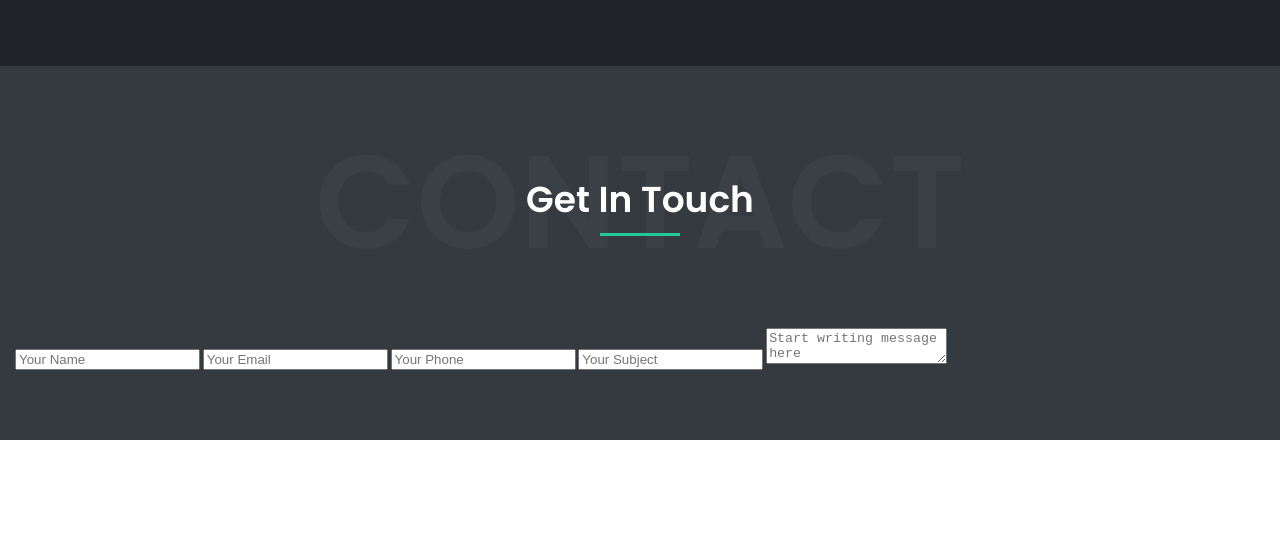
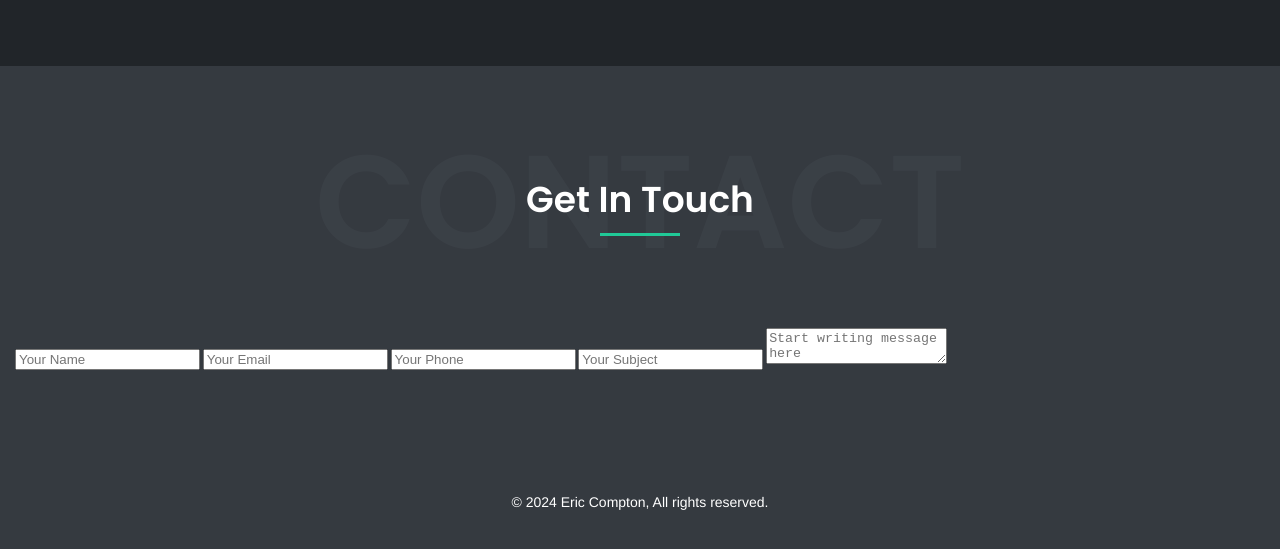
Before and after one commit to ecomptonn/Portfolio-Website, a plain HTML site: page index.html in a window 1280 px wide. Shown: the part 2437-2986 px from the top of the page. Before the commit the page ends 2877 px from the top, so only its background shows below. Drawn offline with Linux system fonts and the light colour scheme; a web font is replaced by a local one.

Commit message:
Added HTML layout and CSS styling for footer

```diff
--- a/css/style.css
+++ b/css/style.css
@@ -416,3 +416,17 @@ CONTACT
     padding: 70px 0;
     background-color: #353a40;
 }
+
+/***************************
+FOOTER
+****************************/
+
+.footer {
+    padding: 50px 0;
+    background-color: #353a40;
+    color: #fff;
+
+    p {
+        font-size: 1.4rem;
+    }
+}
--- a/index.html
+++ b/index.html
@@ -313,7 +313,11 @@
                 </div>
             </section>
         </main>
-        <footer></footer>
+        <footer id="footer" class="footer">
+            <div class="flex-container">
+                <p>© 2024 Eric Compton, All rights reserved.</p>
+            </div>
+        </footer>
         <script src="js/script.js"></script>
     </body>
 </html>
```
